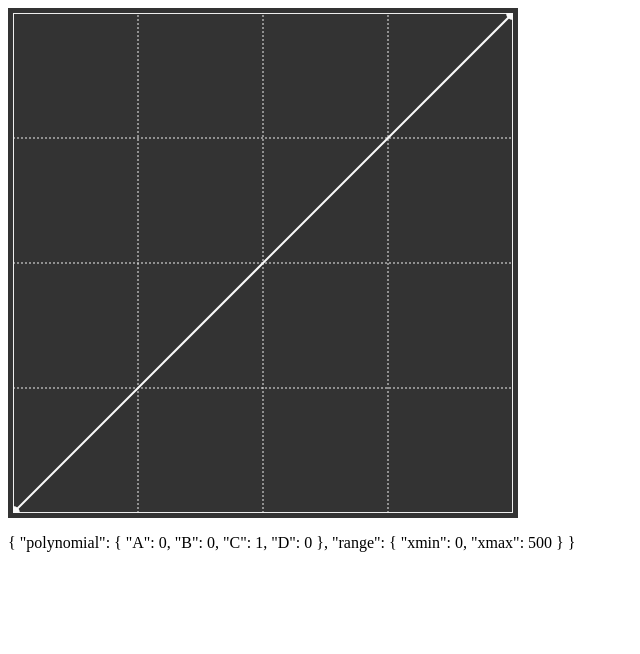
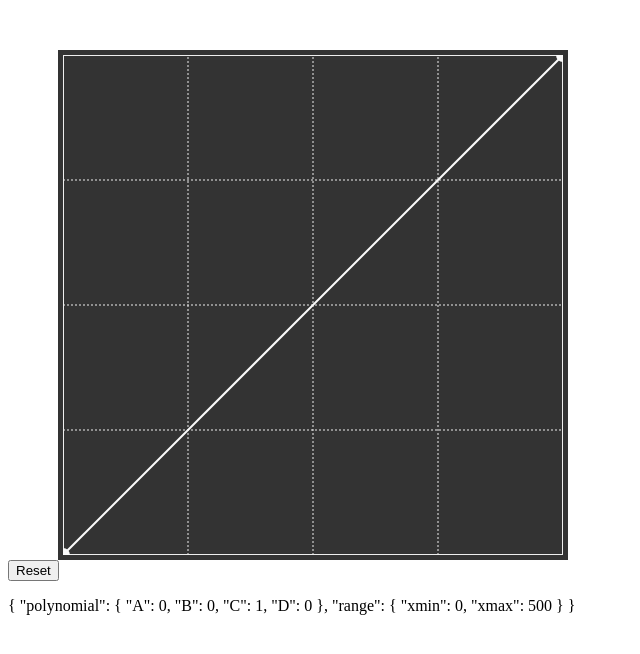
Before and after one commit to skorikovkr/color-correction, a Vue app: page / in a window 1280 px wide. Shown: the top 654 px of the page, without its empty margins (0-640 px from the left). Built offline with nearby package versions, Linux system fonts and the light colour scheme.

Commit message:
Reset and component relative cursor position

```diff
--- a/src/App.vue
+++ b/src/App.vue
@@ -4,17 +4,23 @@ import CurveCanvas from './components/CurveCanvas.vue';
 import { CubicSplineInterpolationResult } from './utils/cubicSplineInterpolation';
 
 const polynomials = ref<CubicSplineInterpolationResult>([]);
+const canvas = ref<InstanceType<typeof CurveCanvas>>();
 
 const onCurveChanged = (ps: CubicSplineInterpolationResult) => {
   polynomials.value = [...ps];
 }
 
+const handleClick = () => {
+  canvas.value?.reset();
+};
 </script>
 
 <template>
   <CurveCanvas
+    ref="canvas"
     @curve-changed="onCurveChanged"
   />
+  <button @click="handleClick">Reset</button>
   <p v-for="p in polynomials">{{ p }}</p>
 </template>
 
--- a/src/components/CurveCanvas.vue
+++ b/src/components/CurveCanvas.vue
@@ -46,8 +46,8 @@ const initialPoints : BlockableDraggablePoint[] = [
   { x: 0, y: 0, blockX: true },
   { x: props.size.width, y: props.size.height, blockX: true  },
 ]
+const points = ref(initialPoints);
 
-const points = ref(initialPoints);
 const sortedPoints = computed(() => {
   const tempPoints = [...points.value];
   tempPoints.sort((p1, p2) => p1.x - p2.x);
@@ -108,8 +108,8 @@ const curveOutOfBoundPoints = computed(() => {
 const handleChangeCoords = (e : MouseEvent) => {
   if (currentDraggablePointIndex.value === null) return;
   const currentPoint = points.value[currentDraggablePointIndex.value];
-  const newXPosition = e.clientX - 2*props.pointRadius;
-  const newYPosition = props.size.height - e.clientY + 2*props.pointRadius;
+  const newXPosition = e.offsetX;
+  const newYPosition = e.offsetY;
   if (currentPoint.blockX) {
     if (!isOutOfBounds({ x: newXPosition, y: newYPosition }, true)) {
       currentPoint.y = newYPosition;
@@ -131,7 +131,7 @@ const handleStopDragging = () => {
 };
 
 const handleNotPointMouseDown = (e : MouseEvent) => {
-  const newPoint = { x: e.clientX - props.pointRadius, y: props.size.height - e.clientY + props.pointRadius };
+  const newPoint = { x: e.offsetX, y: e.offsetY };
   if (isOutOfBounds(newPoint))
     return;
   const tempPoints = [...points.value];
@@ -139,6 +139,18 @@ const handleNotPointMouseDown = (e : MouseEvent) => {
   tempPoints.sort((p1, p2) => p1.x - p2.x);
   points.value = tempPoints;
 }
+
+const handleMouseLeave = () => {
+  currentDraggablePointIndex.value = null;
+}
+
+const reset = () => {
+  points.value = initialPoints;
+}
+
+defineExpose({
+  reset
+});
 </script>
 
 <template>
@@ -146,6 +158,7 @@ const handleNotPointMouseDown = (e : MouseEvent) => {
     @mouseup="handleStopDragging"
     @mousemove="handleChangeCoords"
     @mousedown="handleNotPointMouseDown"
+    @mouseleave="handleMouseLeave"
   >
     <svg class="curve-canvas">
         <!-- Grid -->
@@ -186,6 +199,8 @@ const handleNotPointMouseDown = (e : MouseEvent) => {
 .curve-canvas-container {
   background-color: #333333;
   border: 5px solid #333333;
+  margin-left: 50px;
+  margin-top: 50px;
 }
 
 .curve-canvas {
```
